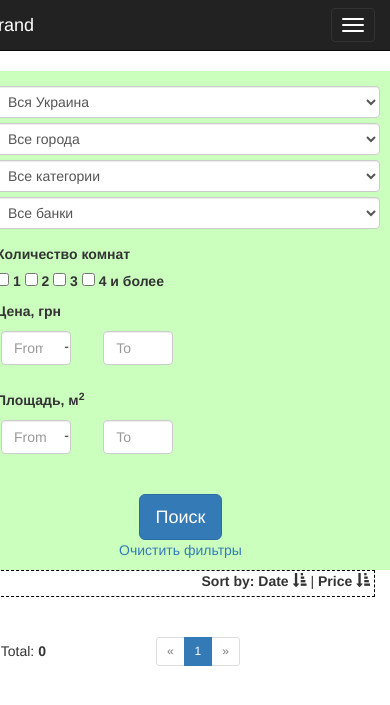
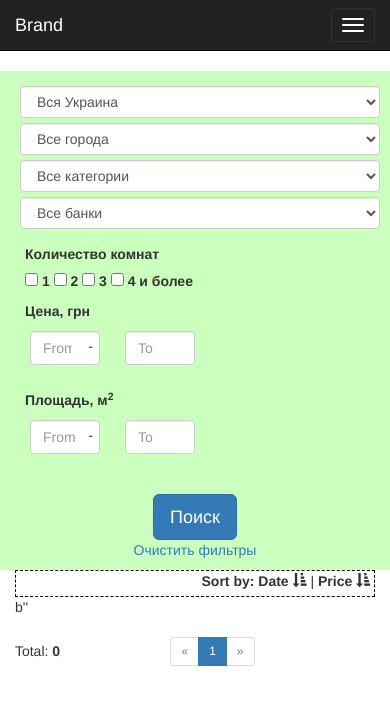
Before and after one commit to dkasyanov/confiskated, a Flask app: page / in a window 390 px wide; the page is wider, and only the part inside the window is pictured. Shown: the top 705 px of that part. Run offline with Flask 2, Linux system fonts and the light colour scheme; data that the repository does not hold is empty; some libraries are stand-ins or nearby versions.

Commit message:
- fix  window's width

```diff
--- a/app/static/css/base.css
+++ b/app/static/css/base.css
@@ -1,11 +1,11 @@
-body{
-    padding: 0;
-    margin-left: -29px;
-}
+
 .content {
     clear: both;
-    max-width: 960px;
+    max-width: 960px !important;
     margin: 0 auto;
+}
+.content *{
+    max-width: 960px !important;
 }
 
 .leftbar {
--- a/app/templates/base.html
+++ b/app/templates/base.html
@@ -63,6 +63,10 @@
 <body>
 {#navigation top#}
 <div class="content">
+<div class="container">
+    <div class="row">
+
+
 <nav class="navbar navbar-inverse navbar-static-top">
     <div class="container-fluid">
         {# Brand data #}
@@ -106,7 +110,8 @@
             })
         });
     </script>
-
+    </div>
+</div>
 </div>
 </body>
 </html>
--- a/app/templates/filter.html
+++ b/app/templates/filter.html
@@ -61,7 +61,7 @@
         </div>
 
 
-        <div class="col-lg-7 col-md-8 col-sm-8 col-xs-12 ">
+        <div class="col-lg-9 col-md-8 col-sm-8 col-xs-12 ">
             {% block sort %}
                 {% include 'sort.html' %}
             {% endblock %}
--- a/app/templates/index.html
+++ b/app/templates/index.html
@@ -61,7 +61,7 @@
         </div>
 
 
-        <div class="col-lg-7 col-md-8 col-sm-8 col-xs-12 ">
+        <div class="col-lg-9 col-md-8 col-sm-8 col-xs-12 ">
             {% block sort %}
                 {% include 'sort.html' %}
             {% endblock %}
@@ -77,6 +77,7 @@
 <div class="row">
 
 <div class="col-lg-7 col-md-8 col-sm-8 col-xs-12 text-center col-lg-offset-4 col-md-offset-4 col-sm-offset-4">
+<div class="row">
     <span class="col-lg-3 col-md-3 col-sm-3 col-xs-3 total">Total: <strong> {{ lots.total }} </strong></span>
     <span class="col-lg-7 col-md-7 col-sm-7 col-xs-7">
     {% with page_name='index' %}
@@ -84,6 +85,7 @@
     {% endwith %}
     </span>
 </div>
+</div>
 
 {% endblock %}
 
```
Lines whose indentation alone changed are shown as unchanged.
